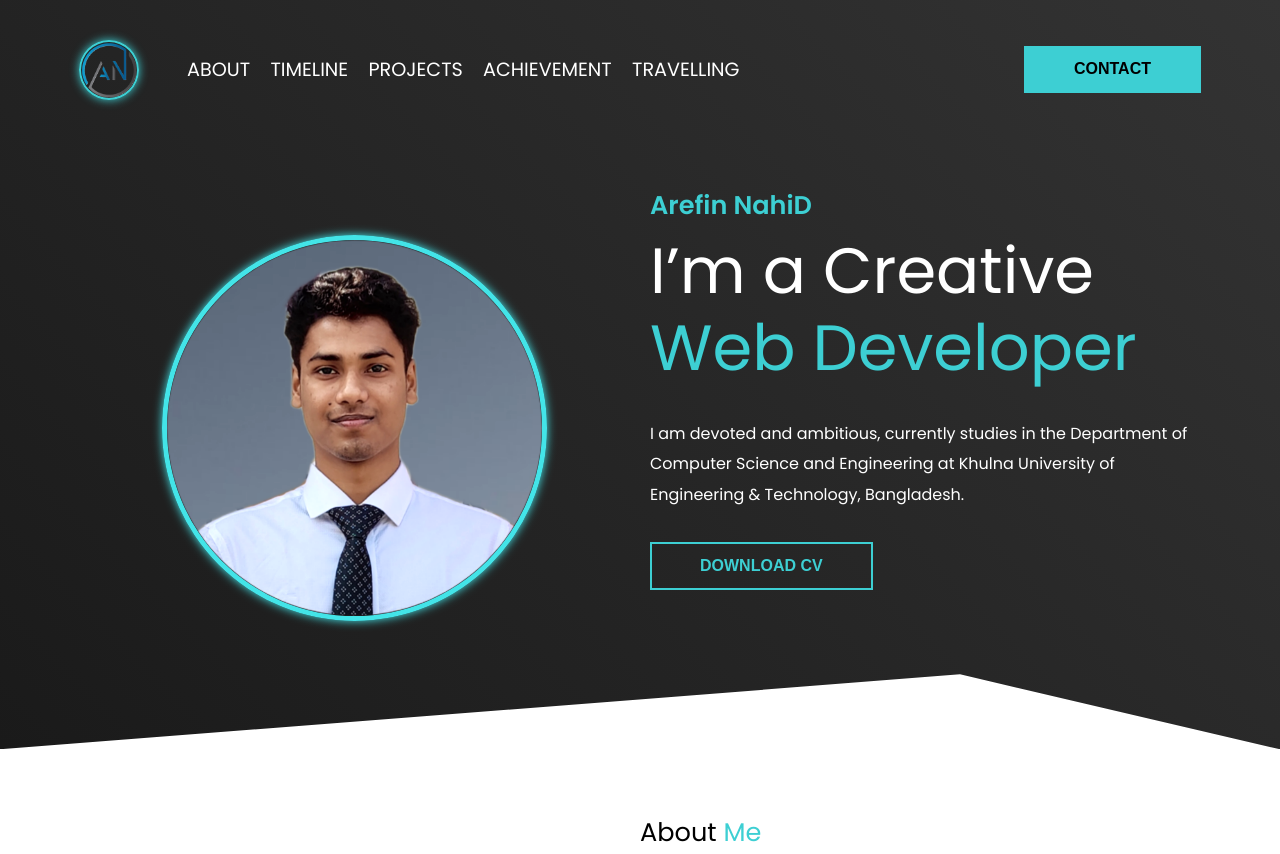
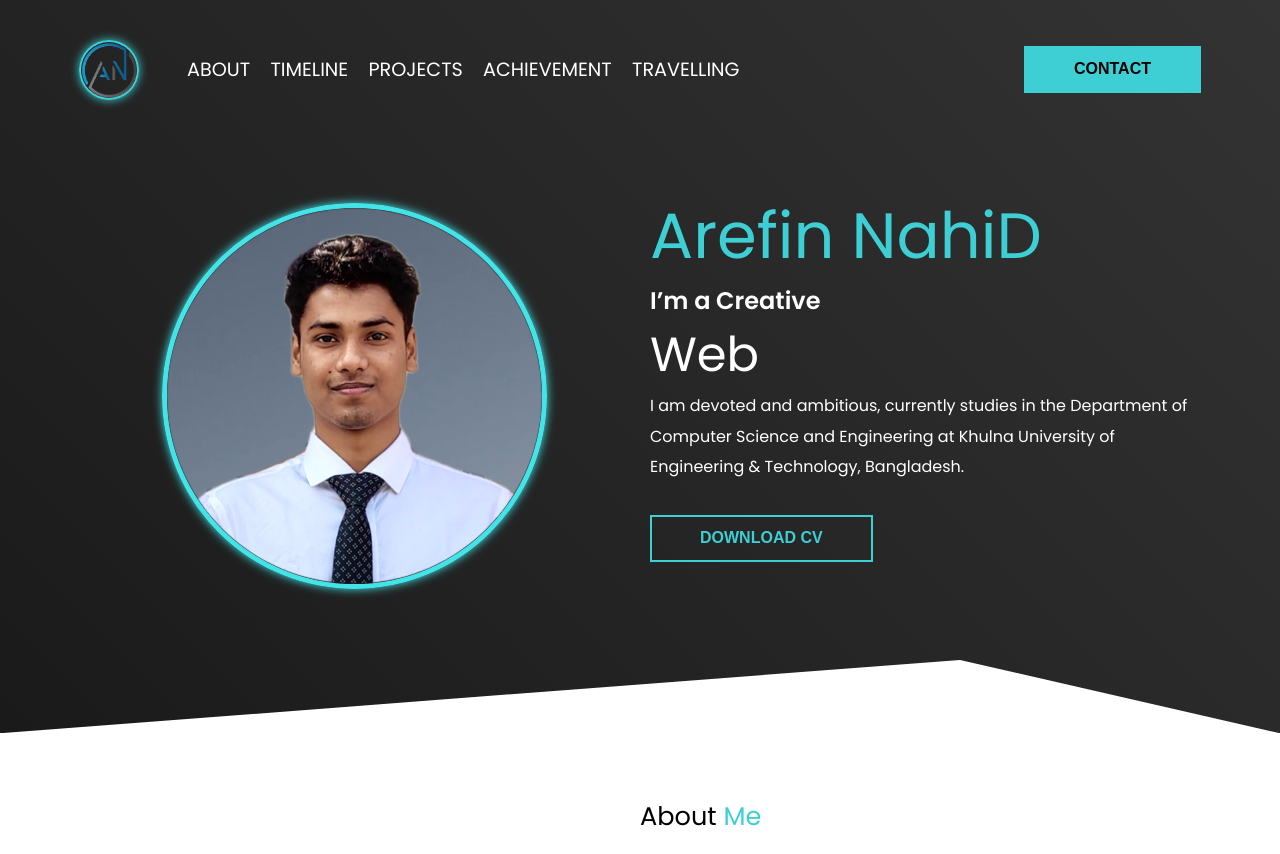
Before and after one commit to Arefin-Nahid/My-Portfolio, a PHP site: page / in a window 1280 px wide. Shown: the top 854 px of the page. Run offline with PHP 8.4, Linux system fonts and the light colour scheme.

Commit message:
overall updated

```diff
--- a/css/style.css
+++ b/css/style.css
@@ -94,8 +87,8 @@ header nav .left a:hover{
     width: 70%;
     height: auto;
     border-radius: 50%;
-    margin-top: 3rem;
-    margin-bottom: 5rem;
+    margin-top:1rem;
+    margin-bottom: 6rem;
     border: 5px solid var(--primary);
     box-shadow: 0 0 10px rgba(61, 207, 211, 1);
     transition: all 0.5s ease;
@@ -106,19 +99,26 @@ header nav .left a:hover{
     margin-left: 20px;
     color:var(--pure);
 }
-.hero .right h6{
-    font-size:1.6rem;
+.hero .right h1{
+    font-size:4rem;
     color:var(--primary);
+    font-weight:100;
+    line-height:1.2;
     margin-bottom:0.5rem;
 }
-.hero .right h1{
-    font-size:4rem;
+.hero .right h2{
+    font-size:3rem;
     font-weight:100;
     line-height:1.2;
-    margin-bottom:2rem;
+    margin-bottom:.5rem;
 }
-.hero .right h1 span{
-    color:var(--primary);
+.hero .right h2 span{
+    color: var(--secondary)
+}
+.hero .right h6{
+    font-size:1.5rem;
+    margin-bottom:0.5rem;
+    color: var(--secondary)
 }
 .hero .right p{
     line-height:1.9;
--- a/datainfo.php
+++ b/datainfo.php
@@ -26,11 +26,11 @@ if ($_SERVER["REQUEST_METHOD"] == "POST") {
         } else {
             $response = array('status' => 'error', 'message' => 'Failed to insert data into the database.');
         }
-} else {
+    }
+    else {
         $response = array('status' => 'error', 'message' => 'Invalid request!');
     }
 
-// Respond with JSON in all cases
     header('Content-Type: application/json');
     echo json_encode($response, JSON_PRETTY_PRINT | JSON_UNESCAPED_SLASHES);
 
--- a/index.html
+++ b/index.html
@@ -6,15 +6,13 @@
         <meta http-equiv="X-UA-Compatible" content="ie=edge">
         <title>Arefin NahiD</title>
         <link rel="stylesheet" href="./css/style.css">
-        <link rel="stylesheet" href="./css/utilities.css"/>
         <link rel="stylesheet" href="https://fonts.googleapis.com/css?family=Poppins:400,600&display=swap">
         <link rel="stylesheet" href="https://fonts.googleapis.com/css?family=Lato:300,400,700&display=swap">
-
-        <script src="https://code.jquery.com/jquery-3.6.4.min.js"></script>
         <link rel="stylesheet" type="text/css" href="https://cdn.jsdelivr.net/npm/slick-carousel@1.8.1/slick/slick.css"/>
         <link rel="stylesheet" type="text/css" href="https://cdn.jsdelivr.net/npm/slick-carousel@1.8.1/slick/slick-theme.css"/>
+        <script src="https://code.jquery.com/jquery-3.6.4.min.js"></script>
         <script type="text/javascript" src="https://cdn.jsdelivr.net/npm/slick-carousel@1.8.1/slick/slick.min.js"></script>
-
+        <script src="https://cdn.jsdelivr.net/npm/typed.js@2.0.12"></script>
         <script src="./js/app.js"></script>
     </head>
 
@@ -59,8 +57,9 @@
                             <img src="./images/man111.png" alt="">
                         </div>
                         <div class="right flex-1">
-                            <h6>Arefin NahiD</h6>
-                            <h1>I’m a Creative <span>Web Developer</span></h1>
+                            <h1>Arefin NahiD</h1>
+                            <h6>I’m a Creative</h6>
+                            <h2><span class="typing"></span>&nbsp;</h2>
                             <p>I am devoted and ambitious, currently studies in the Department of Computer Science and Engineering at Khulna University of Engineering & Technology, Bangladesh.</p>
                             <div>
                                 <button id="downloadCvButton" class="btn btn-secondary">DOWNLOAD CV</button>
--- a/js/app.js
+++ b/js/app.js
@@ -6,18 +6,25 @@ $(document).ready(function(){
         dotsClass: 'dots'
     });
 
+    $(document).ready(function(){
+        var typed = new Typed(".typing", {
+            strings: ["CS Undergrad", "Web Developer", "Traveller"],
+            typeSpeed: 100,
+            backSpeed: 60,
+            loop: true,
+            showCursor: false
+        });
+    });
+
     let hamberger = document.querySelector('.hamberger');
     let times = document.querySelector('.times');
     let mobileNav = document.querySelector('.mobile-nav');
-
     hamberger.addEventListener('click', function(){
         mobileNav.classList.add('open');
     });
-
     times.addEventListener('click', function(){
         mobileNav.classList.remove('open');
     });
-
     const mobileNavLinks = document.querySelectorAll('.mobile-nav ul li a');
     mobileNavLinks.forEach(link => {
         link.addEventListener('click', function() {
@@ -25,15 +32,12 @@ $(document).ready(function(){
         });
     });
 
-
-
     document.getElementById('contactButton').addEventListener('click', function() {
         document.getElementById('contact').scrollIntoView({ behavior: 'smooth', block: 'start' });
         if (mobileNav.classList.contains('open')) {
             mobileNav.classList.remove('open');
         }
     });
-
     const contactForm = document.querySelector('.contact form');
     contactForm.addEventListener('submit', function(event) {
         event.preventDefault();
@@ -49,7 +53,7 @@ $(document).ready(function(){
         document.body.removeChild(downloadLink);
     });
 
-    $('#downloadCvButtonFreelancer').click(function() {
+    document.getElementById('downloadCvButtonFreelancer').addEventListener('click', function() {
         const pdfUrl = './js/cv.pdf';
         const downloadLink = document.createElement('a');
         downloadLink.href = pdfUrl;
@@ -73,12 +77,10 @@ $(document).ready(function(){
             data: formData,
             success: function (response) {
                 alert(response.message);
-                // Reset the form on successful submission
                 $('.contact form')[0].reset();
             },
             error: function (error) {
                 console.error('Error:', error);
-                // Handle error as needed
             }
         });
     });
```
Also changed, not shown: other parts of css/style.css (+33 -29 lines), other parts of index.html (+20 -26 lines), images/email.png, images/kerala.jpg, images/man1.png (deleted), images/saint martin.jpeg (deleted), 2 other files. Lines whose indentation alone changed are shown as unchanged.
